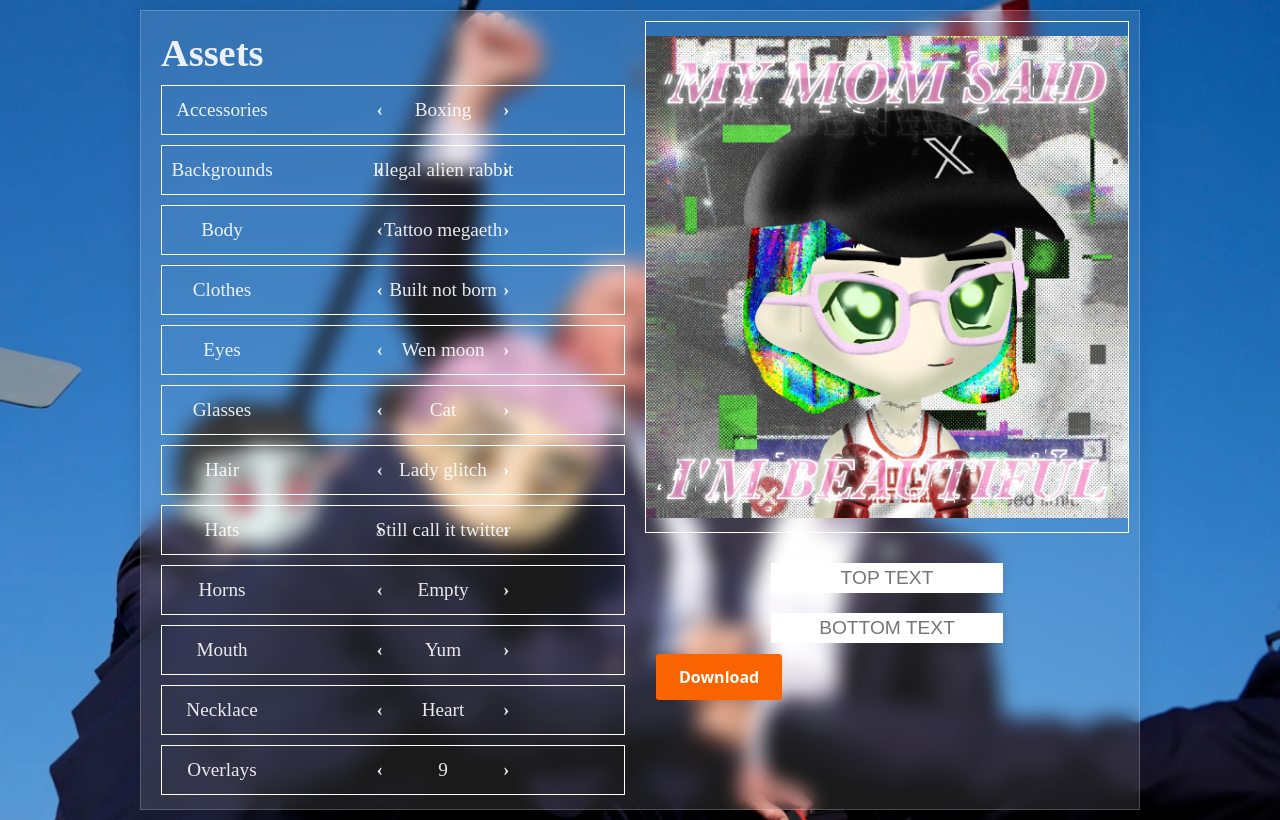
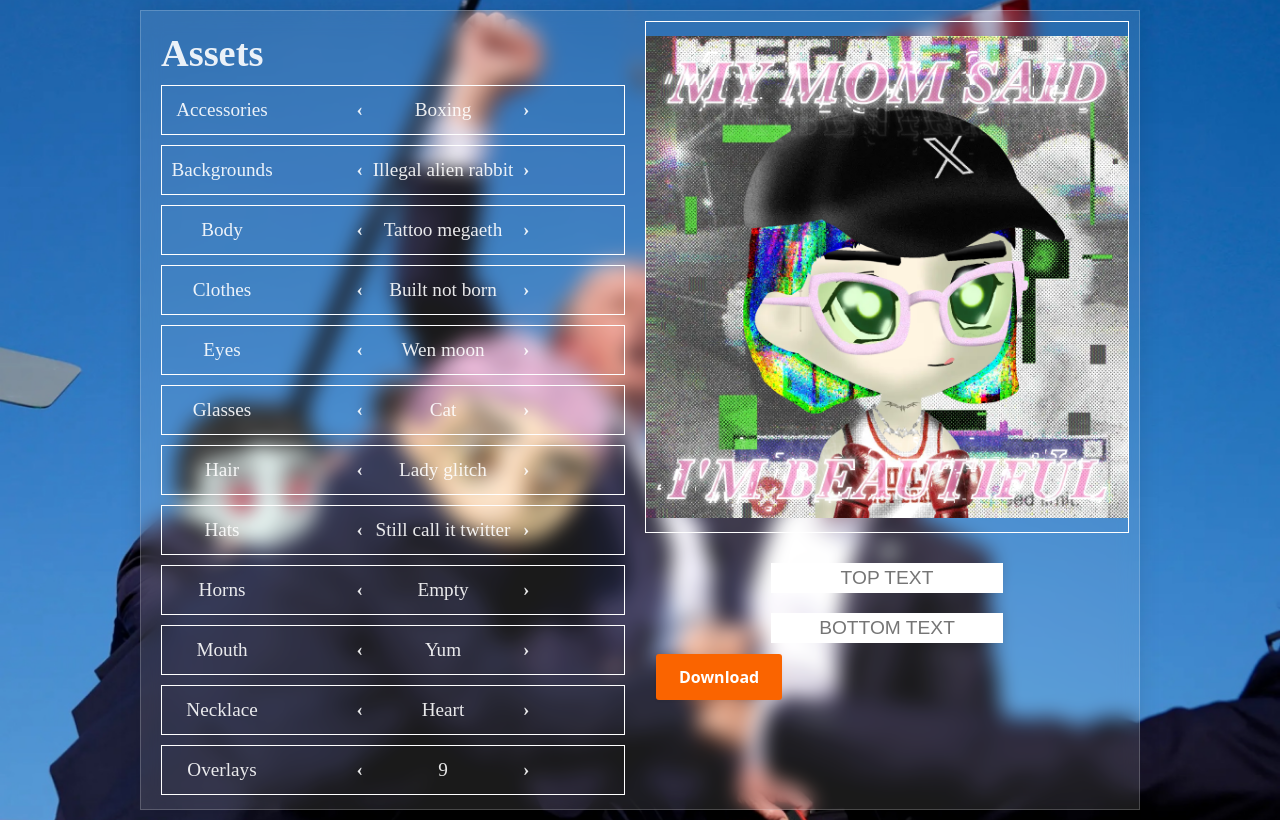
Before and after one commit to islemk69/megalio, a Vue app: page / in a window 1280 px wide. Built offline with nearby package versions, Linux system fonts and the light colour scheme.

Commit message:
ADD fix width

```diff
--- a/src/components/AssetSelector.vue
+++ b/src/components/AssetSelector.vue
@@ -53,7 +53,7 @@
 
 .switch p {
   display: inline-block;
-  width: 80px;
+  width: 120px;
   display: flex;
   align-items: center;
   justify-content: center;
```
